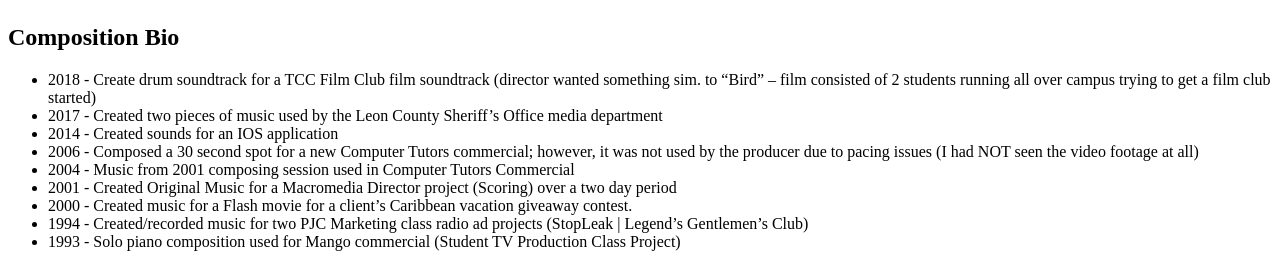
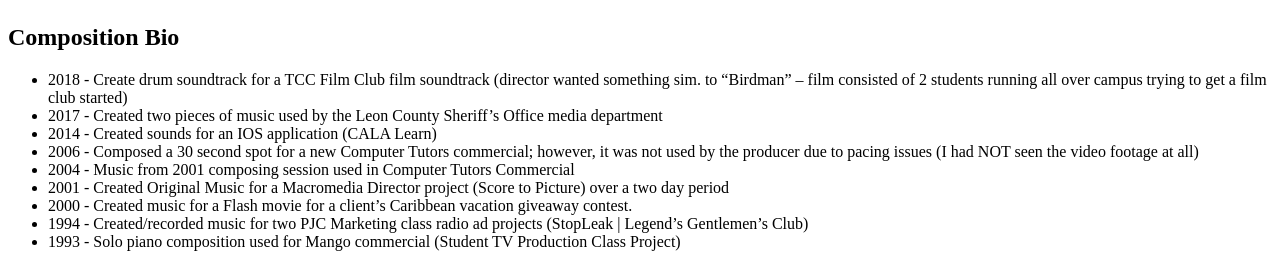
Before and after one commit to bkvagnini/bkvmusic, a plain HTML site: page index.html in a window 1280 px wide. Shown: the part 1215-1468 px from the top of the page. Drawn offline with Linux system fonts and the light colour scheme.

Commit message:
Minor edits

```diff
--- a/index.html
+++ b/index.html
@@ -19,12 +19,12 @@
     <div class = "composition_bio">
         <h2>Composition Bio</h2>
         <ul>
-            <li> 2018 - Create drum soundtrack for a TCC Film Club film soundtrack (director wanted something sim. to “Bird” – film consisted of 2 students running all over campus trying to get a film club started)</li>
+            <li> 2018 - Create drum soundtrack for a TCC Film Club film soundtrack (director wanted something sim. to “Birdman” – film consisted of 2 students running all over campus trying to get a film club started)</li>
             <li> 2017 - Created two pieces of music used by the Leon County Sheriff’s Office media department</li>
-            <li> 2014 - Created sounds for an IOS application </li>
+            <li> 2014 - Created sounds for an IOS application (CALA Learn) </li>
             <li> 2006 - Composed a 30 second spot for a new Computer Tutors commercial; however, it was not used by the producer due to pacing issues (I had NOT seen the video footage at all)</li>
             <li> 2004 - Music from 2001 composing session used in Computer Tutors Commercial</li>
-            <li> 2001 - Created Original Music for a Macromedia Director project (Scoring) over a two day period</li>
+            <li> 2001 - Created Original Music for a Macromedia Director project (Score to Picture) over a two day period</li>
             <li> 2000 - Created music for a Flash movie for a client’s Caribbean vacation giveaway contest.</li>
             <li> 1994 - Created/recorded music for two PJC Marketing class radio ad projects (StopLeak | Legend’s Gentlemen’s Club)</li>
             <li> 1993 - Solo piano composition used for Mango commercial (Student TV Production Class Project)</li>
```
